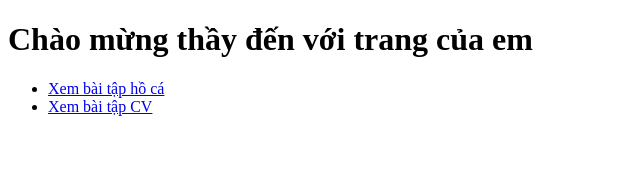
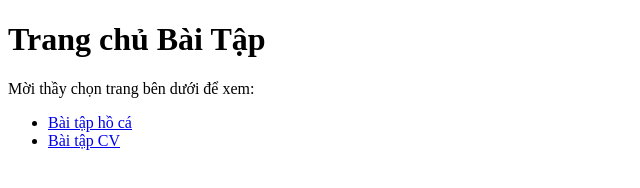
Before and after one commit to SyGiaHan1101-tech/BaiTap, a plain HTML site: page index.html in a window 1280 px wide. Shown: the whole page, without its empty margins (0-640 px from the left). Drawn offline with Linux system fonts and the light colour scheme.

Commit message:
Update index.html

```diff
--- a/index.html
+++ b/index.html
@@ -1,14 +1,17 @@
 <!DOCTYPE html>
 <html lang="vi">
 <head>
-    <meta charset="UTF-8">
-    <title>Trang chủ của tôi</title>
+  <meta charset="UTF-8">
+  <meta name="viewport" content="width=device-width, initial-scale=1.0">
+  <title>Bài Tập - Trang Chủ</title>
 </head>
 <body>
-    <h1>Chào mừng thầy đến với trang của em</h1>
-    <ul>
-        <li><a href="https://sygiahan1101-tech.github.io/HC/" target="_blank">Xem bài tập hồ cá</a></li>
-        <li><a href="https://sygiahan1101-tech.github.io/Project/" target="_blank">Xem bài tập CV</a></li>
-    </ul>
+  <h1>Trang chủ Bài Tập</h1>
+  <p>Mời thầy chọn trang bên dưới để xem:</p>
+
+  <ul>
+    <li><a href="https://sygiahan1101-tech.github.io/HC/">Bài tập hồ cá</a></li>
+    <li><a href="https://sygiahan1101-tech.github.io/Project/">Bài tập CV</a></li>
+  </ul>
 </body>
 </html>
```
